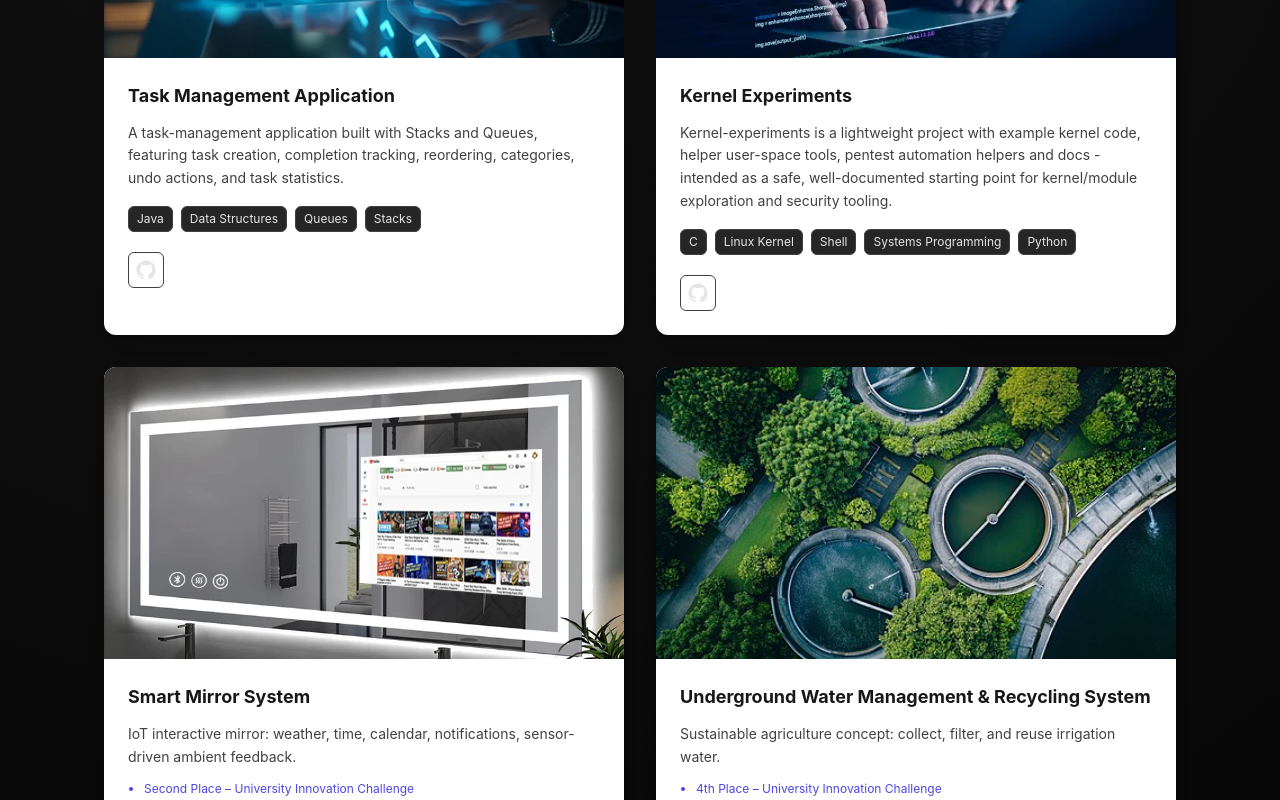
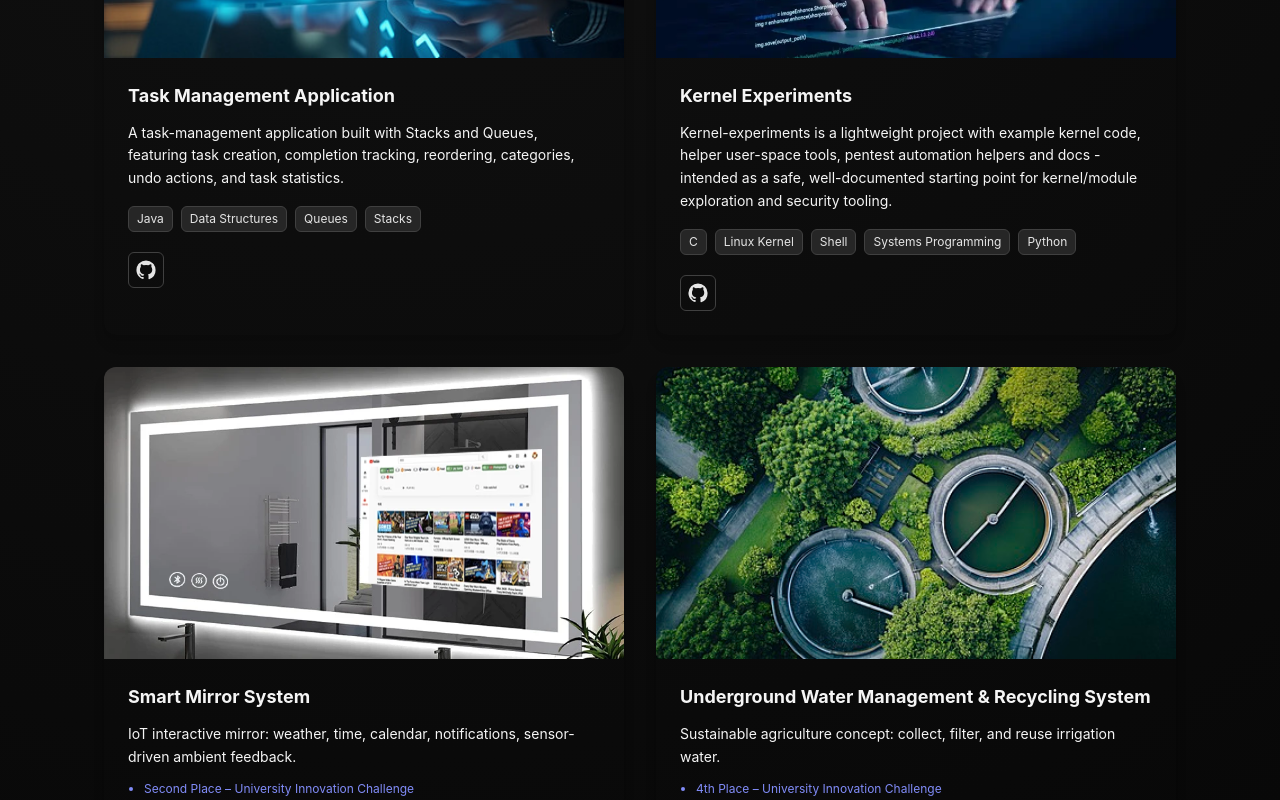
Before and after one commit to Kernel-Hunter/kernel-portfolio, a Next.js app: page / in a window 1280 px wide. Shown: the part 1260-2060 px from the top of the page. Built offline with nearby package versions, Linux system fonts and the light colour scheme.

Commit message:
Update ProjectCard.jsx

```diff
--- a/components/ProjectCard.jsx
+++ b/components/ProjectCard.jsx
@@ -15,23 +15,34 @@ export default function ProjectCard({ project, index = 0 }) {
       viewport={{ once: true }}
       transition={{ duration: 0.6, delay: index * 0.2 }}
       className="
+        portfolio-project-card
         group relative overflow-hidden rounded-xl
-        bg-white
         shadow-lg hover:shadow-2xl
         transition-all duration-300
         flex flex-col
       "
     >
-      {/* Dark-mode override using your .light convention */}
+      {/* Dark by default, light when .light is present */}
       <style jsx>{`
-        :global(.light) .group.relative.rounded-xl {
-          background: #ffffff;
+        .portfolio-project-card {
+          background: #0f0f12; /* dark panel */
+          border: 1px solid rgba(80, 80, 80, 0.35);
         }
-        :global(.light) .group.relative.rounded-xl .overlay-gradient {
-          background: linear-gradient(to top, rgba(0, 0, 0, 0.6), transparent);
+        :global(.light) .portfolio-project-card {
+          background: #ffffff; /* light panel */
+          border-color: #d1d5db; /* gray-300 */
         }
-        :global(.light) .group.relative.rounded-xl h4 {
-          color: #0f1113;
+        .portfolio-project-card h4 {
+          color: #f3f4f6; /* near-white title in dark */
+        }
+        :global(.light) .portfolio-project-card h4 {
+          color: #0f1113; /* dark title in light */
+        }
+        .portfolio-project-card p {
+          color: #d1d5db; /* body text in dark */
+        }
+        :global(.light) .portfolio-project-card p {
+          color: #334155; /* slate-700 in light */
         }
       `}</style>
 
@@ -47,30 +58,28 @@ export default function ProjectCard({ project, index = 0 }) {
             priority={false}
           />
         ) : (
-          <div className="flex items-center justify-center h-full text-sm text-neutral-600 px-4">
+          <div className="flex items-center justify-center h-full text-sm text-neutral-400 px-4">
             {project.alt || 'No image'}
           </div>
         )}
 
         {/* Ahmed-style overlay */}
         <div
-          className="overlay-gradient absolute inset-0 bg-gradient-to-t from-black/60 to-transparent
+          className="absolute inset-0 bg-gradient-to-t from-black/60 to-transparent
                      opacity-0 group-hover:opacity-100 transition-opacity duration-300 pointer-events-none"
         />
       </div>
 
       {/* Content */}
       <div className="p-6 flex flex-col gap-3">
-        <h4 className="text-lg font-bold text-neutral-900">
-          {project.title}
-        </h4>
+        <h4 className="text-lg font-bold">{project.title}</h4>
 
-        <p className="text-sm text-neutral-700 leading-relaxed">
+        <p className="text-sm leading-relaxed">
           {project.summary || project.description}
         </p>
 
         {achievements.length > 0 && (
-          <ul className="text-xs text-indigo-600 list-disc ml-4 space-y-1">
+          <ul className="text-xs text-indigo-400 list-disc ml-4 space-y-1">
             {achievements.map(a => <li key={a}>{a}</li>)}
           </ul>
         )}
```
